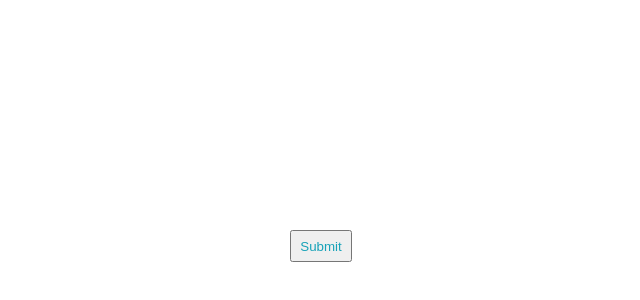
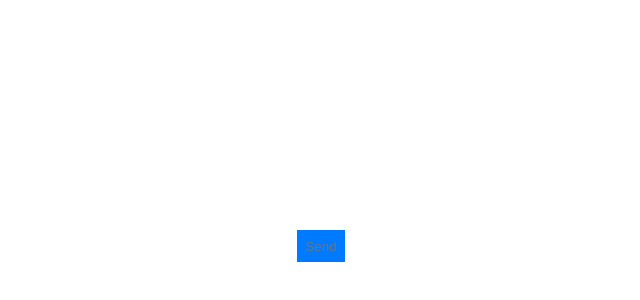
Before and after one commit to Pdhenrique/personal-finance-tracker, a React (Vite) app in the folder FinancePal/: page / in a window 1280 px wide. Shown: the part 154-454 px from the top of the page, without its empty margins (319-959 px from the left). Built offline with nearby package versions, Linux system fonts and the light colour scheme.

Commit message:
style(front-end): using tokens

```diff
--- a/FinancePal/src/App.tsx
+++ b/FinancePal/src/App.tsx
@@ -1,10 +1,14 @@
 import { FButton } from "./components/FButton/FButton"
 import "./App.css" //Temporário
+import tokens from "./tokens.json"
+
 function App() {
 
   return (
     <>
-      <FButton/>
+      <FButton bgColor={tokens.primary} textColor={tokens.secondary}>
+        Send
+      </FButton>
     </>
   )
 }
--- a/FinancePal/src/components/FButton/FButton.tsx
+++ b/FinancePal/src/components/FButton/FButton.tsx
@@ -1,9 +1,23 @@
 import { StyledFButton } from "./styled"
-export const FButton = () => {
+import { FButtonProps } from "./types"
+
+
+export const FButton: React.FC<FButtonProps> = ({
+   children,
+   bgColor,
+   textColor,
+  ...props
+}) => {
 
   return (
-    <StyledFButton size="sm" type="button">
-      Submit
+    <StyledFButton
+      {...props}
+      size="sm"
+      type="button"
+      bgColor={bgColor}
+      textColor={textColor}
+    >
+      {children}
     </StyledFButton>
   )
 }
--- a/FinancePal/src/components/FButton/styled.tsx
+++ b/FinancePal/src/components/FButton/styled.tsx
@@ -1,27 +1,31 @@
-import { styledFButtonProps } from "./types"
+import { Button, styled as mStyled} from "@mui/material"
+import { FButtonProps } from "./types"
 
-import tokens from "../../tokens.json"
 import styled, { css } from "styled-components"
 import { switchProp } from "styled-tools"
 
 const buttonSizes = {
-  sm: css<styledFButtonProps>`
+  sm: css<FButtonProps>`
     height: 32px;
     padding: 4px 8px;
   `,
-   md: css<styledFButtonProps>`
+   md: css<FButtonProps>`
     height: 44px;
     padding: 10px 16px;
  `,
 }
 
-export const StyledFButton = styled.button<styledFButtonProps> `
-
-
+export const StyledFButton = styled.button<FButtonProps> `
 
   padding: 20px 35px 20px 35px;
-  color: ${tokens.info};
+  color: ${props => props.textColor};
+  background-color: ${props => props.bgColor};
 
+  border: none;
 
-  ${switchProp("size", buttonSizes)}
+  ${switchProp("size", buttonSizes)};
 `
+
+export const StyledButton = mStyled(Button)`
+
+`
```
Also changed, not shown: FinancePal/src/components/FButton/types.ts (+4 -4 lines).
